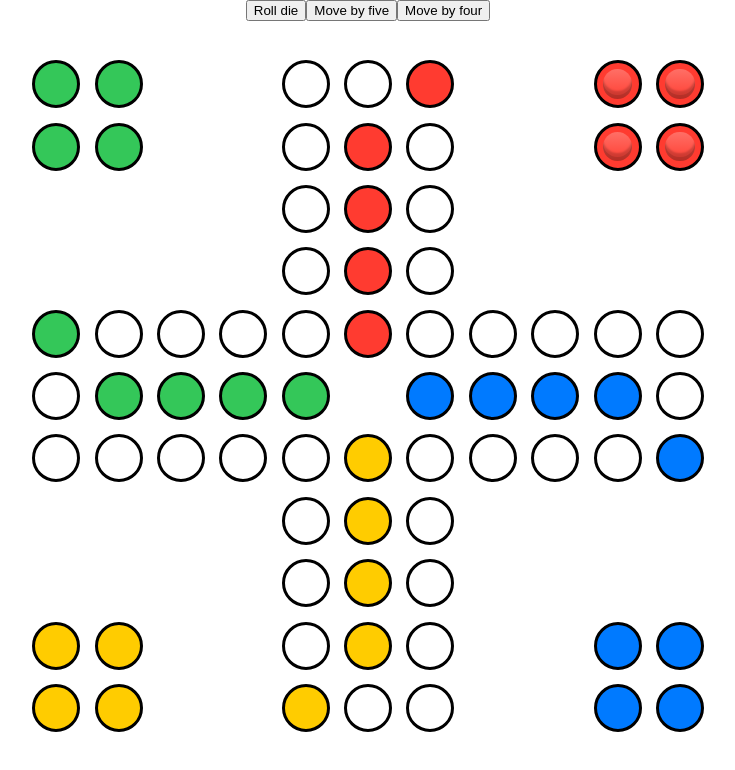
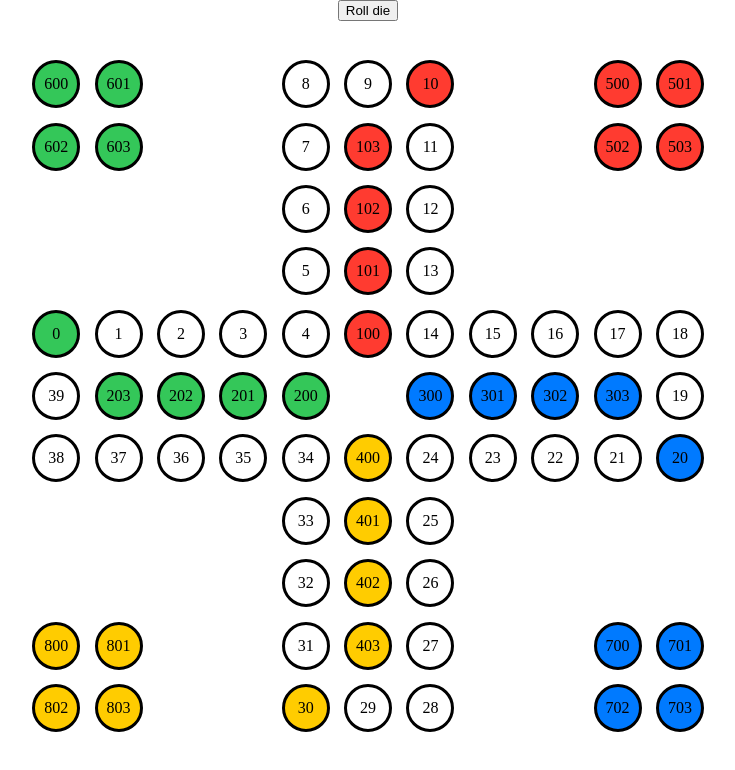
Before and after one commit to pavelruzicka/ludo-client, a Vue app: page / in a window 1280 px wide. Shown: the top 770 px of the page, without its empty margins (272-1007 px from the left). Built offline with nearby package versions, Linux system fonts and the light colour scheme.

Commit message:
feat: piece movement sequence generating

```diff
--- a/src/App.vue
+++ b/src/App.vue
@@ -2,8 +2,6 @@
   <div id="app">
     <div>
       <button @click="rollDie()">Roll die</button>
-      <button @click="test()">Move by five</button>
-      <button @click="test2()">Move by four</button>
     </div>
 
     <transition name="cloak">
@@ -19,6 +17,8 @@
 </template>
 
 <script>
+import animations from "./animations";
+
 import { mapGetters } from "vuex";
 
 import Board from "./components/Board";
@@ -52,6 +52,8 @@ export default {
     this.fields = this.fields.map((field, index) => ({ ...field, index }));
 
     this.spawn();
+
+    console.log(animations.analyzeRoute(23, 400));
   },
 
   methods: {
@@ -59,31 +61,11 @@ export default {
       this.$store.commit("spawnSet", { color: "red" });
     },
 
-    deploy() {
-      this.$store.commit("deployPiece", { color: "red", piece: "a" });
-    },
-
     rollDie() {
-      //this.dieRoll = Math.floor(Math.random() * 6) + 1;
-      this.dieRoll = 6;
+      this.dieRoll = Math.floor(Math.random() * 6) + 1;
+      //this.dieRoll = 6;
 
       this.modalShown = true;
-    },
-
-    test() {
-      this.$store.commit("advancePiece", {
-        color: "red",
-        piece: "a",
-        increment: 5
-      });
-    },
-
-    test2() {
-      this.$store.commit("advancePiece", {
-        color: "red",
-        piece: "a",
-        increment: 4
-      });
     },
 
     execute({ action }) {
--- /dev/null
+++ b/src/animations/index.js
@@ -0,0 +1,51 @@
+import constants from "../constants";
+
+const isRegularField = n => n > -1 && n < 40;
+
+const getAllPoints = (start, end) => {
+  if (isRegularField(start) && isRegularField(end)) {
+    return {
+      points: [...Array(end - start + 1).keys()].map(i => i + start),
+      regular: true
+    };
+  }
+
+  return {
+    points: [
+      ...Array(
+        constants.movement.bindings[Math.floor(end / 100) * 100] - start + 1
+      ).keys()
+    ].map(i => i + start),
+    regular: false,
+    end
+  };
+};
+
+export default {
+  analyzeRoute: (from, to) => {
+    const { ranges, homes, bindings } = constants.movement;
+    const route = getAllPoints(from, to);
+    const path = [];
+
+    for (let [index, node] of route.points.entries()) {
+      const subsequentNode = route.points[index + 1];
+
+      if (subsequentNode) {
+        const range = ranges.filter(
+          r => subsequentNode >= r.start && subsequentNode <= r.end
+        )[0];
+
+        path.push(range ? range.direction : "up");
+      } else {
+        if (!route.regular) {
+          const homeBase = Math.floor(route.end / 100) * 100;
+          const { direction } = homes[bindings[homeBase]];
+
+          path.push(...Array(homeBase + 4 - route.end).fill(direction));
+        }
+      }
+    }
+
+    return path;
+  }
+};
--- a/src/components/Field.vue
+++ b/src/components/Field.vue
@@ -8,7 +8,8 @@
         start ? `circle--start` : null
       ]"
     >
-      <Piece v-if="occupancy && occupancy.occupied" :occupancy="occupancy" :index="index"/>
+      <!--<Piece v-if="occupancy && occupancy.occupied" :occupancy="occupancy" :index="index"/>-->
+      {{index}}
     </div>
   </div>
 </template>
--- a/src/constants.js
+++ b/src/constants.js
@@ -36,5 +36,27 @@ export default {
         end: 29
       }
     }
+  },
+  movement: {
+    ranges: [
+      { start: 1, end: 4, direction: "right" },
+      { start: 5, end: 8, direction: "up" },
+      { start: 9, end: 10, direction: "right" },
+      { start: 11, end: 14, direction: "down" },
+      { start: 15, end: 18, direction: "right" },
+      { start: 19, end: 20, direction: "down" },
+      { start: 21, end: 24, direction: "left" },
+      { start: 25, end: 28, direction: "down" },
+      { start: 29, end: 30, direction: "left" },
+      { start: 31, end: 34, direction: "up" },
+      { start: 35, end: 38, direction: "left" }
+    ],
+    homes: {
+      9: { direction: "down" },
+      19: { direction: "left" },
+      29: { direction: "up" },
+      39: { direction: "right" }
+    },
+    bindings: { 100: 9, 200: 39, 300: 19, 400: 29 }
   }
 };
--- a/src/store/mutations.js
+++ b/src/store/mutations.js
@@ -1,4 +1,3 @@
-import getters from "./getters";
 import constants from "../constants";
 
 const selectMatchingPiece = (state, color, piece) =>
@@ -16,11 +15,12 @@ export default {
 
   advancePiece: (state, payload) => {
     const { increment, color, piece } = payload;
+    const { precedingHome, home } = constants.positions;
     const selection = selectMatchingPiece(state, color, piece);
 
     if (selection) {
       const remainingPieces = state.pieces.filter(p => p !== selection);
-      const { start, end } = constants.positions.precedingHome[color];
+      const { start, end } = precedingHome[color];
 
       if (selection.position >= start && selection.position <= end) {
         // possibly in zone preceding own home
@@ -32,11 +32,7 @@ export default {
           if (selection.position + increment <= end + 4) {
             // able to reach home, check occupancy
             const homePosition =
-              constants.positions.home[color] -
-              selection.position -
-              increment +
-              end +
-              1;
+              home[color] - selection.position - increment + end + 1;
 
             const field = state.pieces.filter(
               p => p.position === homePosition
@@ -45,6 +41,7 @@ export default {
             if (!field) {
               // desired position not occupied
               selection.position = homePosition;
+              selection.deployed = false;
               selection.home = true;
             }
           } else {
--- a/src/styles/Piece.sass
+++ b/src/styles/Piece.sass
@@ -5,6 +5,10 @@
   flex-basis: 1.85rem
   border-radius: 50%
   opacity: 1
+  animation-name: test
+  animation-duration: 6s
+  animation-fill-mode: forwards
+  animation-timing-function: ease-in-out
   box-shadow: inset 0px -8px 2px 0px rgba(black, 0.19), inset 0px -4px 0px 0px rgba(black, 0.12)
 
   @each $name, $color in $piece-colors
@@ -14,3 +18,13 @@
   &--awaiting
     cursor: pointer
     z-index: 105
+
+@keyframes test
+  0%
+    transform: translate(0, 0)
+
+  50%
+    transform: translate(11.7rem, 0)
+
+  100%
+    transform: translate(11.7rem, 11.7rem)
```
